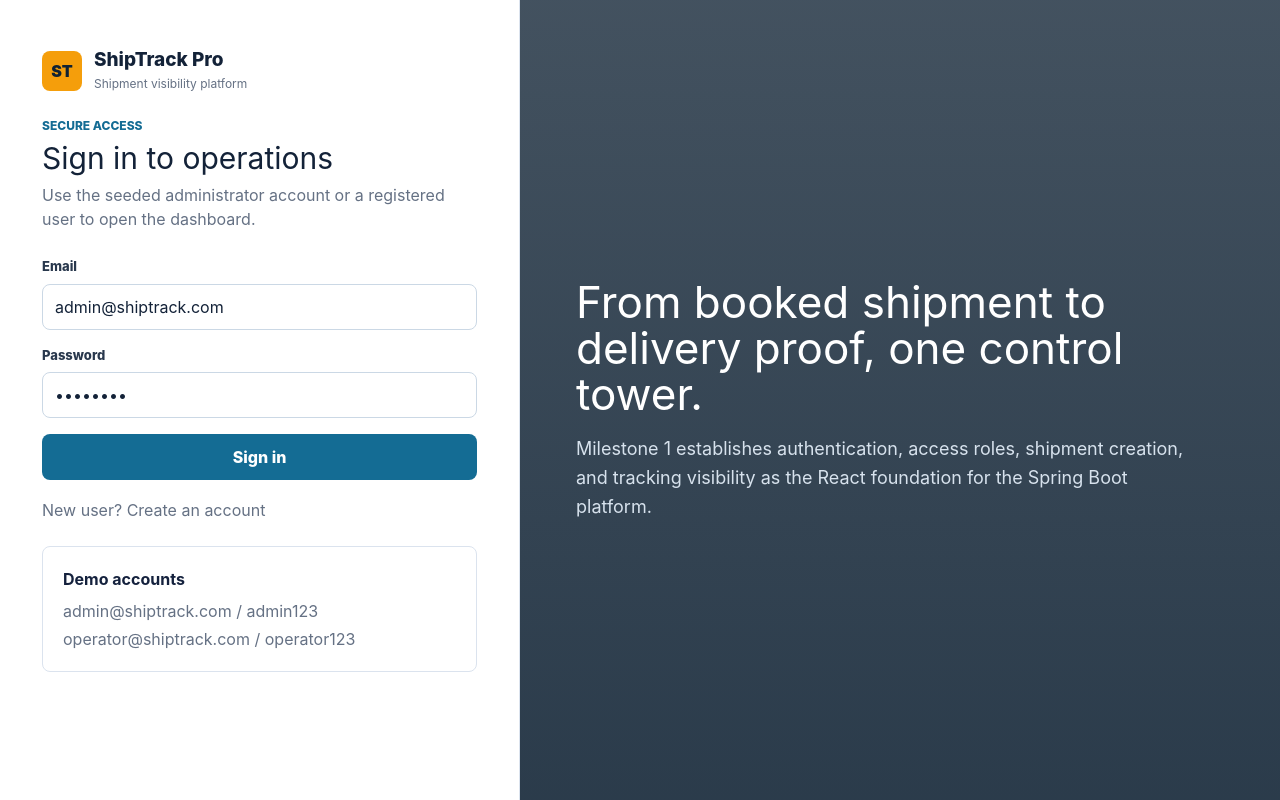
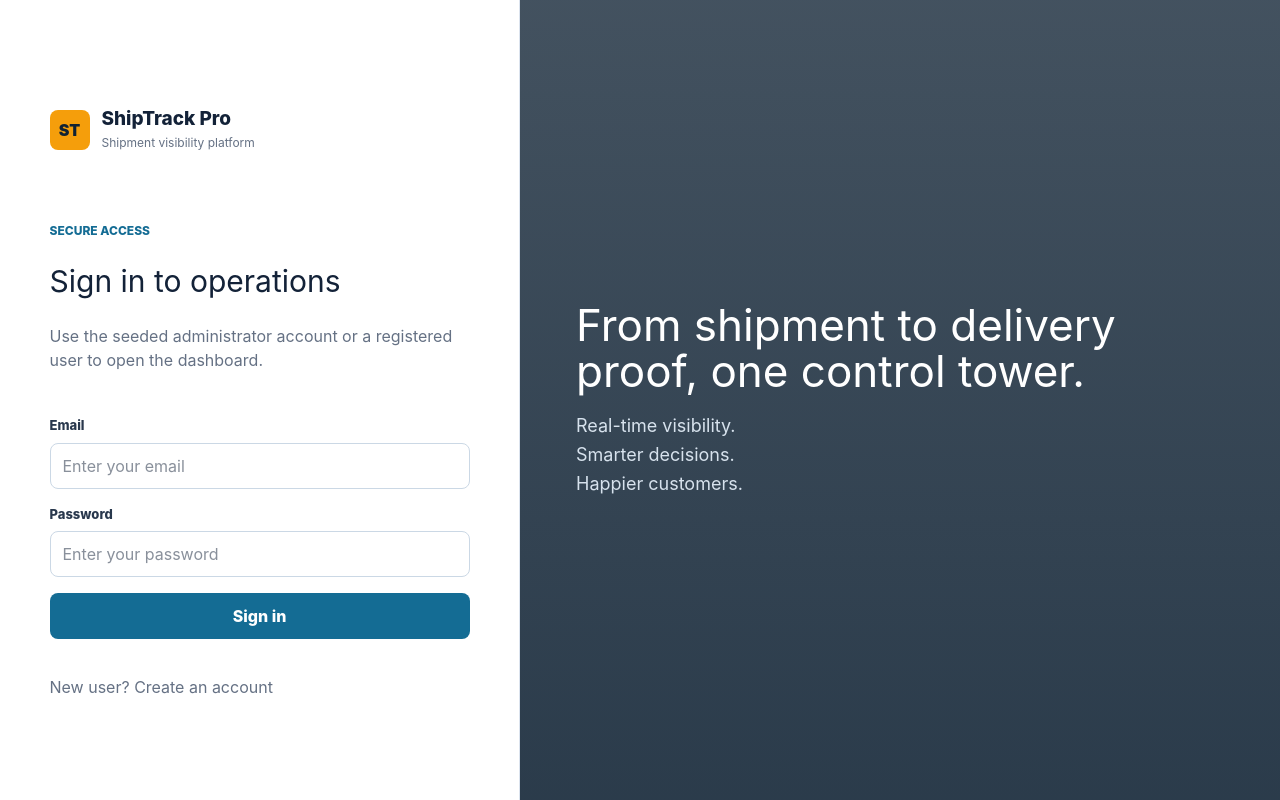
Before and after one commit to sainimahli/ShipTrack-Pro, a React app in the folder frontend/: page /login in a window 1280 px wide. Built offline with nearby package versions, Linux system fonts and the light colour scheme; the HTML template or start-up script is replaced by a standard one.

Commit message:
Updated Frontend UI

```diff
--- a/frontend/src/App.css
+++ b/frontend/src/App.css
@@ -570,6 +570,20 @@ a {
   border-right: 1px solid var(--line);
   min-height: 100vh;
   padding: 42px;
+  display: flex;
+  align-items: center;
+  justify-content: center;
+}
+
+.auth-panel-content {
+  width: 100%;
+  max-width: 420px;
+  display: grid;
+  gap: 18px;
+}
+
+.auth-panel .brand {
+  margin-bottom: 28px;
 }
 
 .auth-visual {
--- a/frontend/src/assets/components/layout/Navbar.jsx
+++ b/frontend/src/assets/components/layout/Navbar.jsx
@@ -3,7 +3,7 @@ import { useLocation, useNavigate } from "react-router-dom";
 import { AuthContext } from "../../context/auth";
 
 const titles = {
-  "/dashboard": ["Milestone 1 Dashboard", "Core setup, architecture plan, and workflow status"],
+  "/dashboard": ["Dashboard", ""],
   "/shipments": ["Shipment Management", "Create, monitor, and update shipment lifecycle records"],
   "/shipments/new": ["Create Shipment", "Register a new package into the tracking workflow"],
   "/track": ["Tracking Dashboard", "Search by tracking number and view delivery progress"],
--- a/frontend/src/assets/pages/Dashboard.jsx
+++ b/frontend/src/assets/pages/Dashboard.jsx
@@ -36,16 +36,67 @@ function Dashboard() {
   const { metrics, shipments } = useContext(ShipmentContext);
   const latestShipments = shipments.slice(0, 3);
 
+  const roleKey = (auth?.user?.role || "").toLowerCase();
+  const roleMap = {
+    customer: {
+      eyebrow: "Customer",
+      title: "Customer Dashboard",
+      sub: "View your orders, tracking status, and delivery ETA.",
+    },
+    bussinex: {
+      eyebrow: "Bussinex",
+      title: "Bussinex Dashboard",
+      sub: "Manage business shipments, invoices, and batch operations.",
+    },
+    logistic: {
+      eyebrow: "Logistics",
+      title: "Logistics Dashboard",
+      sub: "Operational view of pickups, routes, and delivery progress.",
+    },
+    support: {
+      eyebrow: "Support",
+      title: "Support Dashboard",
+      sub: "Assist customers and view open shipment issues.",
+    },
+    admin: {
+      eyebrow: "Admin",
+      title: "Admin Dashboard",
+      sub: "Track shipments, view metrics, and manage workflows in real time.",
+    },
+  };
+
+  const { eyebrow, sub } = roleMap[roleKey] || roleMap["admin"];
+  const title = eyebrow;
+  const subText = "";
+  const roleColors = {
+    customer: "#10b981",
+    bussinex: "#7c3aed",
+    logistic: "#f97316",
+    support: "#0ea5e9",
+    admin: "#2563eb",
+  };
+  const roleColor = roleColors[roleKey] || roleColors.admin;
+
   return (
     <div className="page">
       <div className="page-header">
         <div>
-          <div className="eyebrow">Milestone 1 complete</div>
-          <h1>Shipment tracking core setup</h1>
-          <p className="subtle">
-            Project initialization, role-aware auth, shipment workflows, and tracking dashboard are
-            ready in React.
-          </p>
+          <div style={{ display: "flex", alignItems: "center", gap: 12 }}>
+            <div
+              className="role-badge"
+              style={{
+                background: roleColor,
+                color: "#fff",
+                borderRadius: 8,
+                padding: "6px 12px",
+                fontWeight: 700,
+                textTransform: "capitalize",
+                fontSize: 18,
+              }}
+            >
+              {title}
+            </div>
+          </div>
         </div>
         <Link className="button primary" to="/shipments/new">
           + New shipment
--- a/frontend/src/assets/pages/Login.jsx
+++ b/frontend/src/assets/pages/Login.jsx
@@ -25,8 +25,10 @@ function Login() {
   };
 
   return (
+
     <div className="auth-page">
       <section className="auth-panel">
+        <div className="auth-panel-content">
           <div className="brand" style={{ paddingInline: 0 }}>
             <div className="brand-mark">ST</div>
             <div>
@@ -57,7 +59,7 @@ function Login() {
                 onChange={handleChange}
                 required
                 type="email"
-              value={form.email}
+                placeholder="Enter your email"
               />
             </div>
 
@@ -70,7 +72,7 @@ function Login() {
                 onChange={handleChange}
                 required
                 type="password"
-              value={form.password}
+                placeholder="Enter your password"
               />
             </div>
 
@@ -82,25 +84,21 @@ function Login() {
           <p className="auth-switch">
             New user? <Link to="/register">Create an account</Link>
           </p>
-
-        <div className="panel" style={{ marginTop: 24, boxShadow: "none" }}>
-          <strong>Demo accounts</strong>
-          <p className="subtle" style={{ margin: "8px 0 0" }}>
-            admin@shiptrack.com / admin123
-          </p>
-          <p className="subtle" style={{ margin: "4px 0 0" }}>
-            operator@shiptrack.com / operator123
-          </p>
         </div>
       </section>
 
       <section className="auth-visual">
         <div className="auth-visual-inner">
-          <h2>From booked shipment to delivery proof, one control tower.</h2>
+          <div className="auth-visual-copy">
+            <h2>From shipment to delivery proof, one control tower.</h2>
             <p>
-            Milestone 1 establishes authentication, access roles, shipment creation, and tracking
-            visibility as the React foundation for the Spring Boot platform.
+              Real-time visibility.
+              <br />
+              Smarter decisions.
+              <br />
+              Happier customers.
             </p>
+          </div>
         </div>
       </section>
     </div>
--- a/frontend/src/assets/pages/Register.jsx
+++ b/frontend/src/assets/pages/Register.jsx
@@ -35,12 +35,25 @@ function Register() {
   return (
     <div className="auth-page">
       <section className="auth-panel">
-        <div className="eyebrow">Account setup</div>
-        <h1>Create your ShipTrack account</h1>
-        <p className="subtle">Choose the role that matches your milestone workflow access.</p>
+        <div className="auth-panel-content">
+          <div className="brand" style={{ paddingInline: 0 }}>
+            <div className="brand-mark">ST</div>
+            <div>
+              <div className="brand-title" style={{ color: "#132238" }}>
+                ShipTrack Pro
+              </div>
+              <div className="brand-subtitle" style={{ color: "#657184" }}>
+                Shipment visibility platform
+              </div>
+            </div>
+          </div>
 
-        <form className="auth-form" onSubmit={handleSubmit}>
-          {error && <div className="alert error">{error}</div>}
+          <div className="eyebrow">Account setup</div>
+          <h1>Create your ShipTrack account</h1>
+          <p className="subtle">Choose the role that matches your milestone workflow access.</p>
+
+          <form className="auth-form" onSubmit={handleSubmit}>
+            {error && <div className="alert error">{error}</div>}
 
           <div className="form-field">
             <label htmlFor="name">Full name</label>
@@ -50,7 +63,7 @@ function Register() {
               name="name"
               onChange={handleChange}
               required
-              value={form.name}
+              placeholder="Enter your full name"
             />
           </div>
 
@@ -63,7 +76,7 @@ function Register() {
               onChange={handleChange}
               required
               type="email"
-              value={form.email}
+              placeholder="Enter your email"
             />
           </div>
 
@@ -77,7 +90,7 @@ function Register() {
               onChange={handleChange}
               required
               type="password"
-              value={form.password}
+              placeholder="Enter your password"
             />
           </div>
 
@@ -99,7 +112,7 @@ function Register() {
               id="company"
               name="company"
               onChange={handleChange}
-              value={form.company}
+              placeholder="Enter your company name"
             />
           </div>
 
@@ -111,6 +124,7 @@ function Register() {
         <p className="auth-switch">
           Already registered? <Link to="/login">Sign in</Link>
         </p>
+        </div>
       </section>
 
       <section className="auth-visual">
```
Lines whose indentation alone changed are shown as unchanged.
